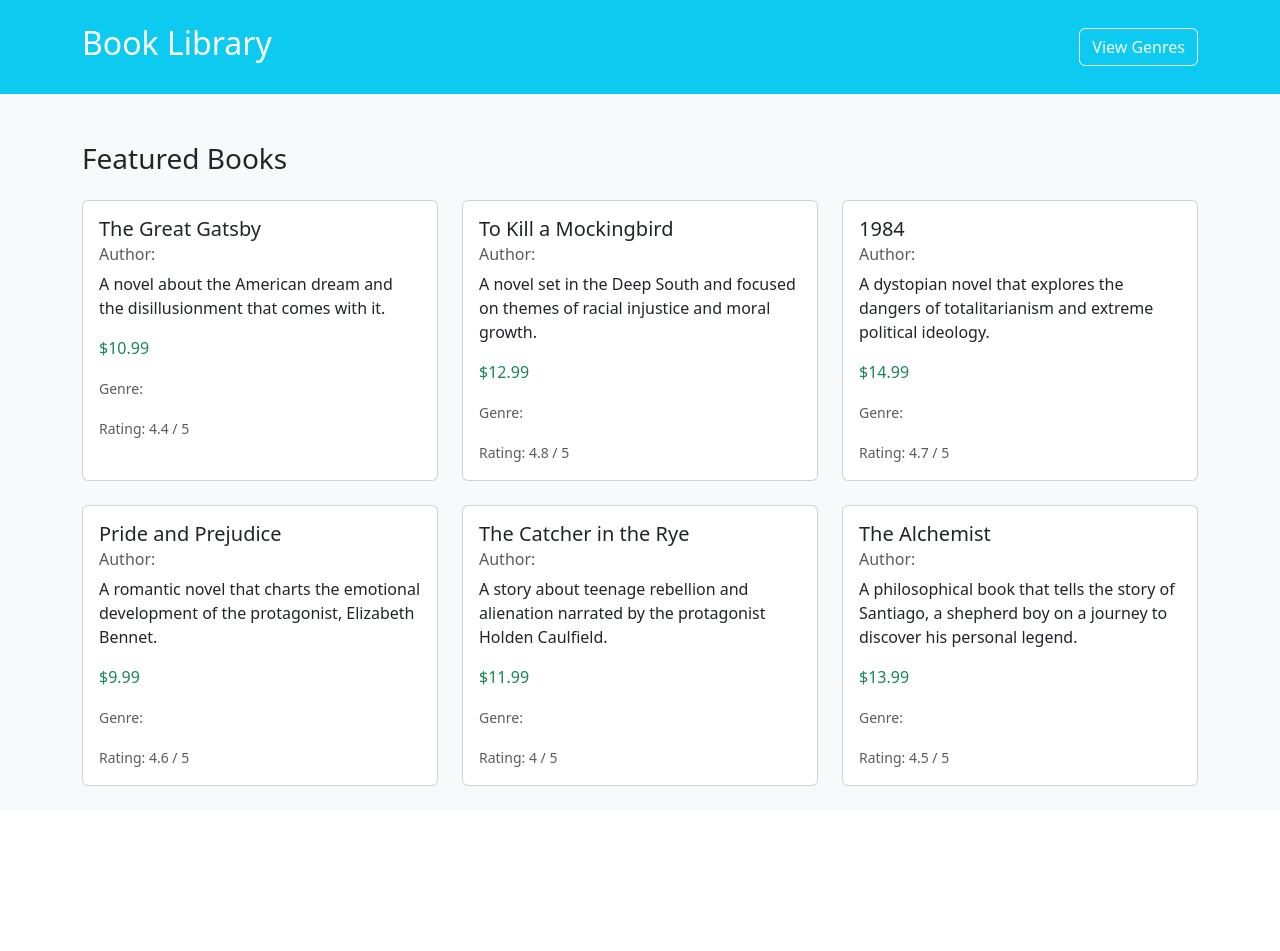
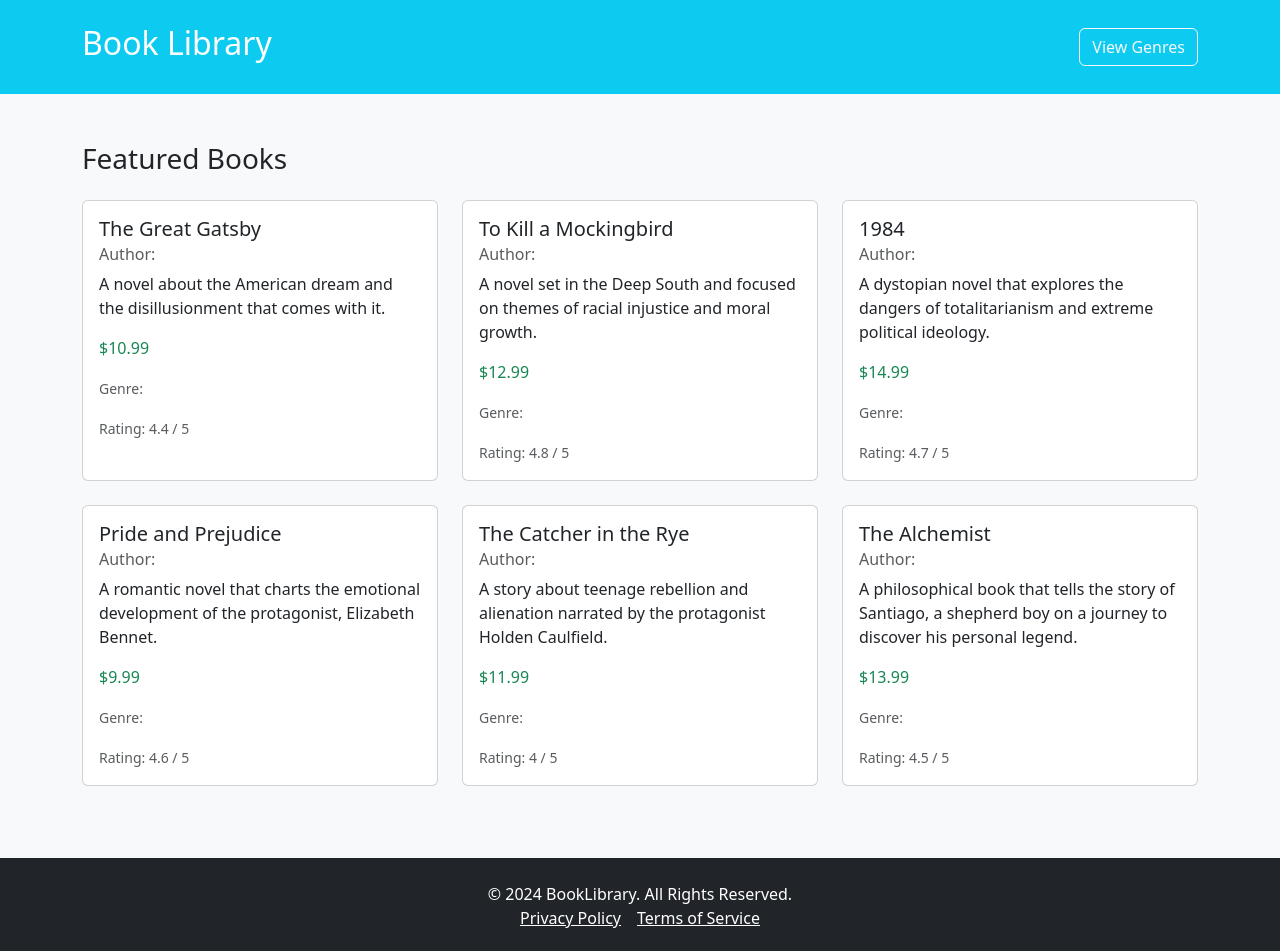
Before and after one commit to hamzasheraz/bookLibrary, a Next.js app: page / in a window 1280 px wide. Shown: the top 951 px of the page. Before the commit the page ends 858 px from the top, so only its background shows below. Built offline with nearby package versions, Linux system fonts and the light colour scheme.

Commit message:
Footer added

```diff
--- /dev/null
+++ b/components/layout/footer.js
@@ -0,0 +1,16 @@
+const Footer = () => {
+    return (
+        <footer className="bg-dark text-white text-center py-4">
+            <div className="container">
+                <p className="mb-0">&copy; {new Date().getFullYear()} BookLibrary. All Rights Reserved.</p>
+                <div>
+                    <a href="/privacy-policy" className="text-white me-3">Privacy Policy</a>
+                    <a href="/terms-of-service" className="text-white">Terms of Service</a>
+                </div>
+            </div>
+        </footer>
+
+    )
+}
+
+export default Footer
--- a/pages/index.js
+++ b/pages/index.js
@@ -1,6 +1,7 @@
 import { books } from "@/helper";
 import Navbar from "@/components/layout/navbar";
 import Bookcard from "@/components/layout/bookcard";
+import Footer from "@/components/layout/footer";
 
 export default function Home() {
   return (
@@ -16,6 +17,7 @@
           })}
         </div>
       </main>
+      <Footer/>
     </div>
   );
 }
```
